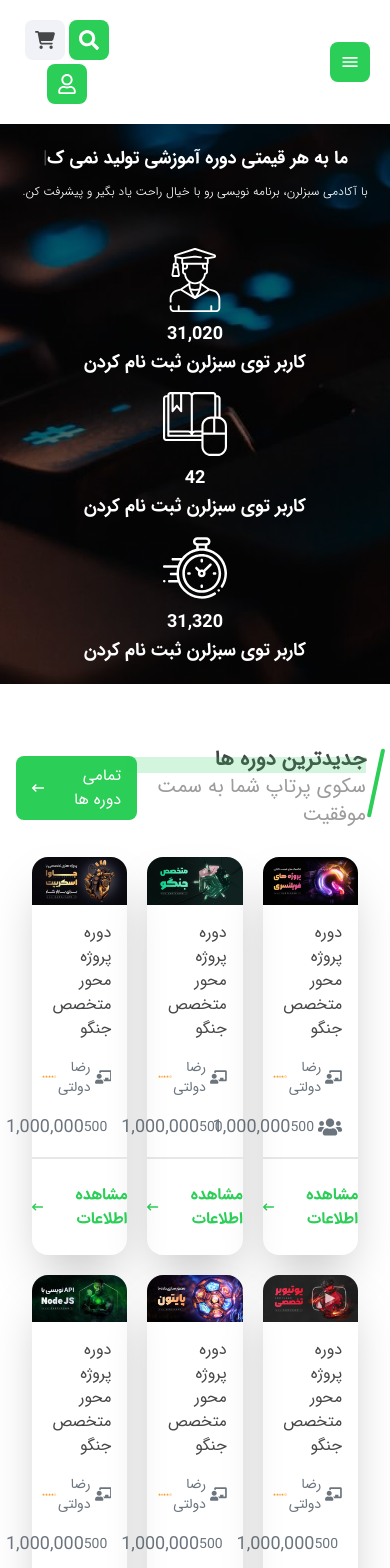
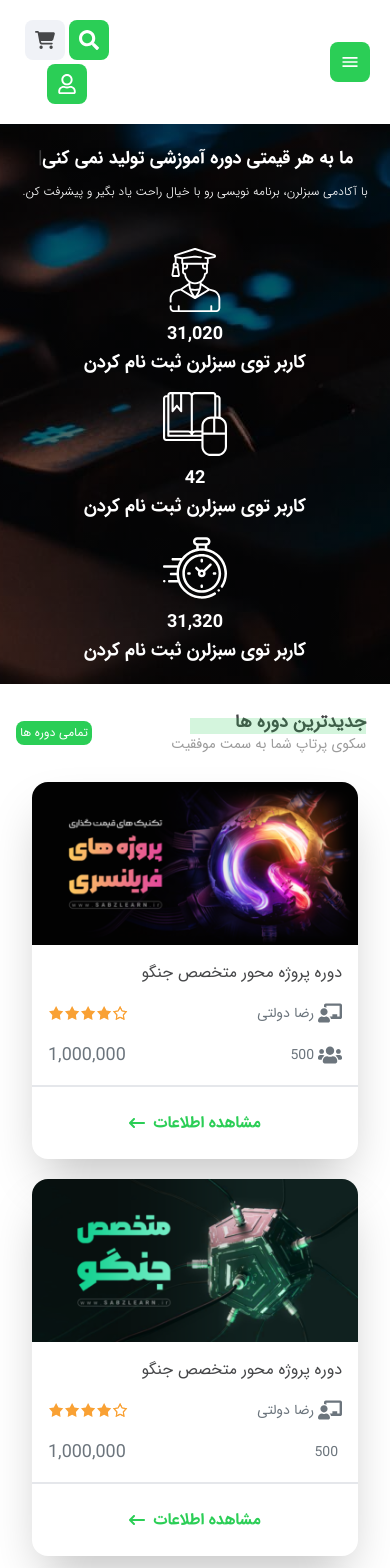
Before and after one commit to impooya/sabzlearn-ir, a React (Vite) app: page / in a window 390 px wide. Shown: the top 1568 px of the page. Built offline with nearby package versions, Linux system fonts and the light colour scheme.

Commit message:
compelet new courses section and make full responsive for mobile and tablet

```diff
--- a/src/components/Courses.jsx
+++ b/src/components/Courses.jsx
@@ -4,31 +4,31 @@ import { FaUsers } from "react-icons/fa";
 function Courses() {
   return (
     <>
-      <section className="mx-0 my-16">
+      <section className="mx-0 my-7 xs:my-16">
         <div className="container">
           <div className="flex items-center justify-between mb-7">
             <div className="flex flex-col items-start justify-between">
-              <span className="text-[1.3rem] text-[#444446] pr-2 font-bold leading-[1.2] relative before:content-['']  before:absolute before:bg-green-primery before:h-[4.4rem] before:w-1 before:rounded-md  before:-right-1 before:block before:rotate-12 after:content-[''] after:block after:w-60 after:h-4 after:absolute after:bg-green-primery/20 after:bottom-0 top-0 ">
+              <span className="text-lg xs:text-[1.3rem] text-[#444446] pr-2 font-bold leading-[1.2] relative before:content-[''] xs:before:block before:absolute before:bg-green-primery before:h-[4.4rem] before:w-1 before:rounded-md  before:-right-1 before:hidden before:rotate-12 after:content-[''] after:block after:w-44 xs:after:w-60 after:h-4 after:absolute after:bg-green-primery/20 after:bottom-0 top-0 ">
                 جدیدترین دوره ها
               </span>
-              <span className="text-[#9c9c9c] text-xl pr-2 ">
+              <span className="text-[#9c9c9c] xs:text-xl pr-2 text-sm">
                 سکوی پرتاپ شما به سمت موفقیت
               </span>
             </div>
-            <div className="courses-header__left">
+            <div>
               <a
                 href="#"
-                className="flex items-center justify-center text-white bg-green-primery px-4 py-2 rounded-lg hover:text-white gap-x-2"
+                className="flex items-center justify-center text-white bg-green-primery text-xs py-1 px-1 xs:text-lg xs:px-4 xs:py-2 rounded-lg hover:text-white gap-x-2"
               >
                 تمامی دوره ها
-                <FaArrowLeftLong />
+                <FaArrowLeftLong className="xs:block hidden" />
               </a>
             </div>
           </div>
 
           <section className="w-full text-dark-primery ">
             <div className="container">
-              <div className="grid grid-cols-3 gap-5">
+              <div className="grid grid-cols-1 xs:grid-cols-3 gap-5">
                 <div className="shadow-2xl rounded-2xl w-full  hover:-translate-y-2 transition-all ease-linear duration-400">
                   <div className="flex flex-col justify-center items-start gap-y-4 w-full">
                     <a href="#" className="block w-full">
```
